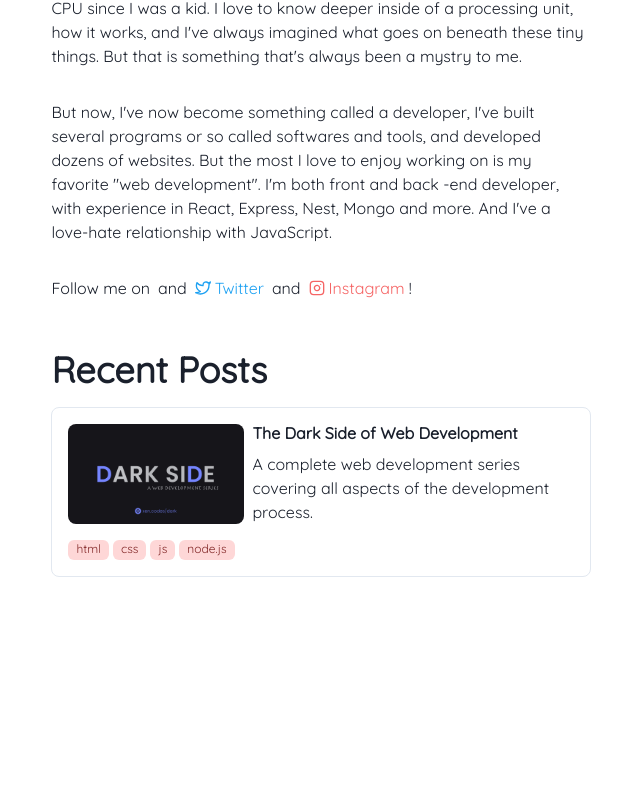
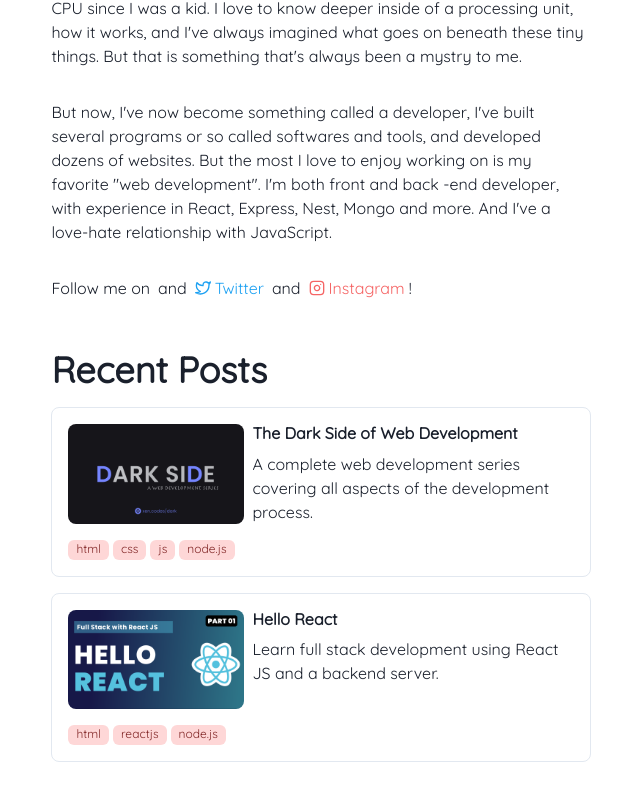
Before and after one commit to mxvsh/portfolio-react, a React (Create React App) app: page / in a window 1280 px wide. Shown: the part 287-1088 px from the top of the page, without its empty margins (319-959 px from the left). Before the commit the page ends 912 px from the top, so only its background shows below. Built offline with nearby package versions, Linux system fonts and the light colour scheme.

Commit message:
added hello react

```diff
--- a/src/components/Posts.js
+++ b/src/components/Posts.js
@@ -49,6 +49,13 @@ export default () => {
           image="/assets/dark-logo.png"
           tags={["html", "css", "js", "node.js"]}
         />
+        <Post
+          href="https://www.youtube.com/playlist?list=PL2guVjsa6dz9yd8ChqIQUg20I7WHXevyx"
+          title="Hello React"
+          description="Learn full stack development using React JS and a backend server."
+          image="/assets/full-stack-react.png"
+          tags={["html", "reactjs", "node.js"]}
+        />
       </Stack>
     </Box>
   );
```
Also changed, not shown: public/assets/full-stack-react.png (added).
